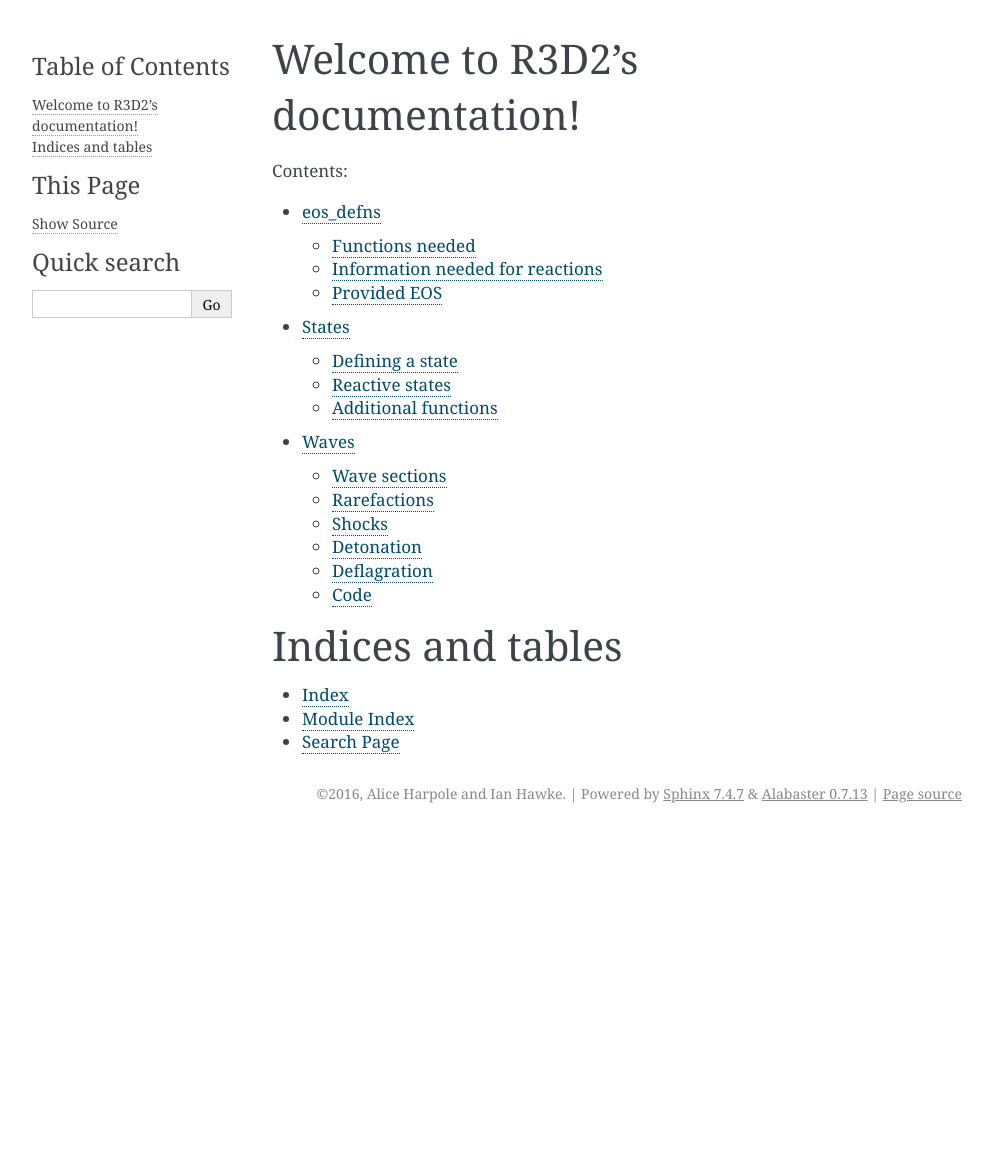
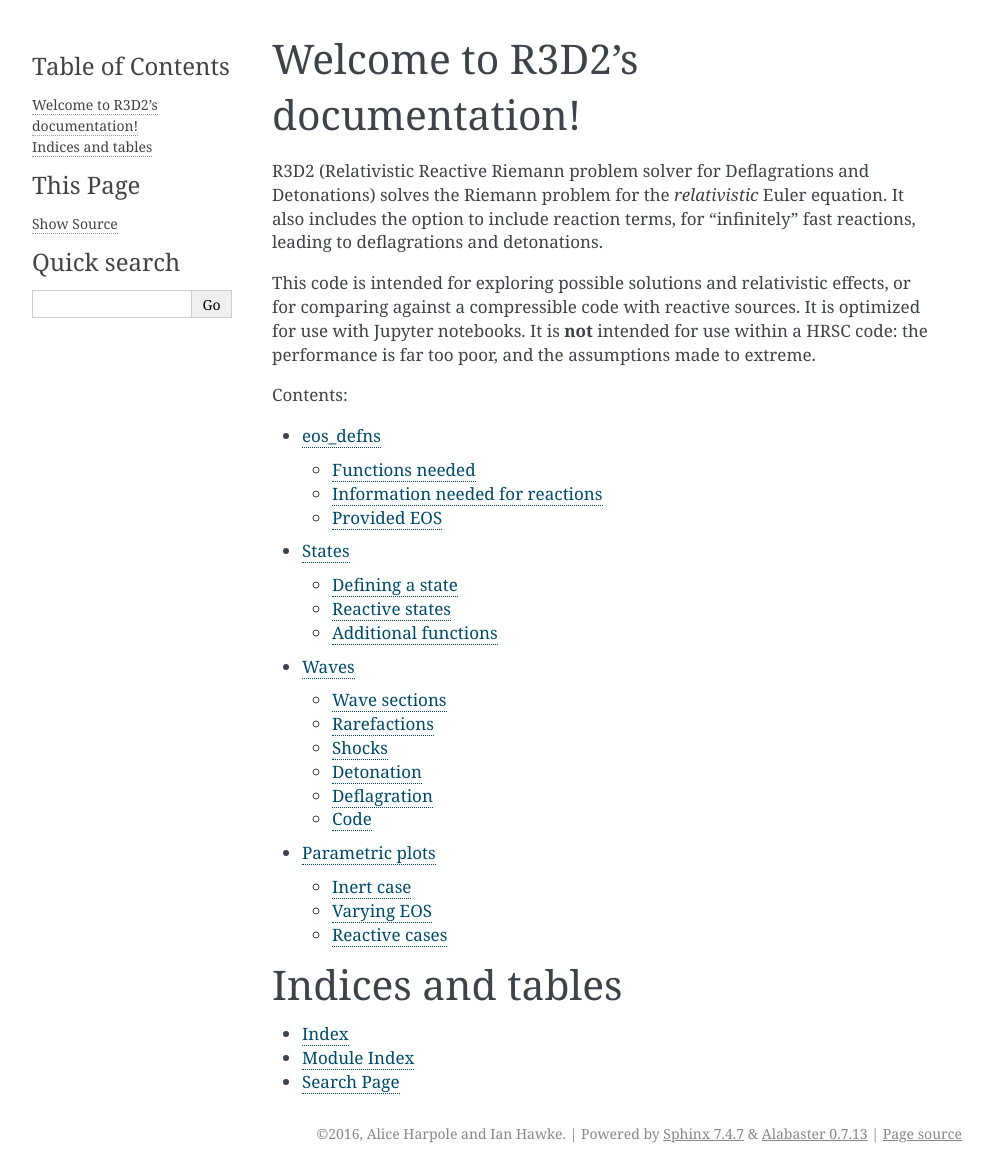
Before and after one commit to harpolea/r3d2, a Sphinx documentation site: the page built from docs/index.rst, in a window 1280 px wide. Shown: the whole page, without its empty margins (148-1141 px from the left). Built offline with Sphinx 7.4.7, drawn with Linux system fonts in a browser that asks for light colours; pages that are not in the unit, such as notebooks, are missing from menus; before the commit the page ends 900 px from its top, so only the background shows below that.

Commit message:
Change order of docs.
Add more top level information.

Link to docs on p_v_plots.

```diff
--- a/docs/index.rst
+++ b/docs/index.rst
@@ -6,16 +6,21 @@
 Welcome to R3D2's documentation!
 ================================
 
+R3D2 (Relativistic Reactive Riemann problem solver for Deflagrations and Detonations) solves the Riemann problem for the *relativistic* Euler equation. It also includes the option to include reaction terms, for "infinitely" fast reactions, leading to deflagrations and detonations.
+
+This code is intended for exploring possible solutions and relativistic effects, or for comparing against a compressible code with reactive sources. It is optimized for use with Jupyter notebooks. It is **not** intended for use within a HRSC code: the performance is far too poor, and the assumptions made to extreme.
+
 Contents:
 
 .. toctree::
    :maxdepth: 2
 
+   riemann_problem
    eos_defns.rst
    states
    waves
-   riemann_problem
    tangential_change
+   p_v_plots
 
 Indices and tables
 ==================
```
